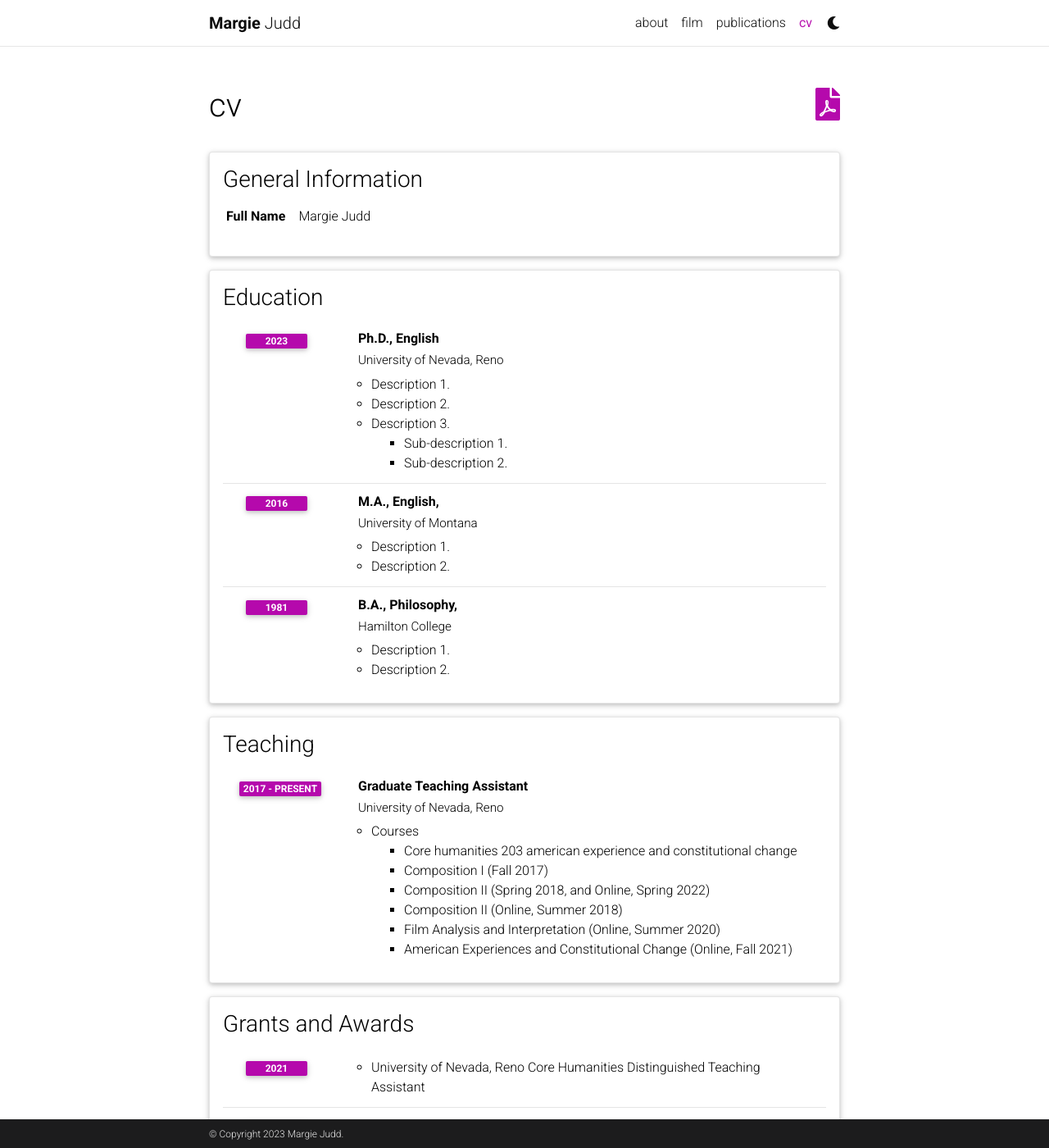
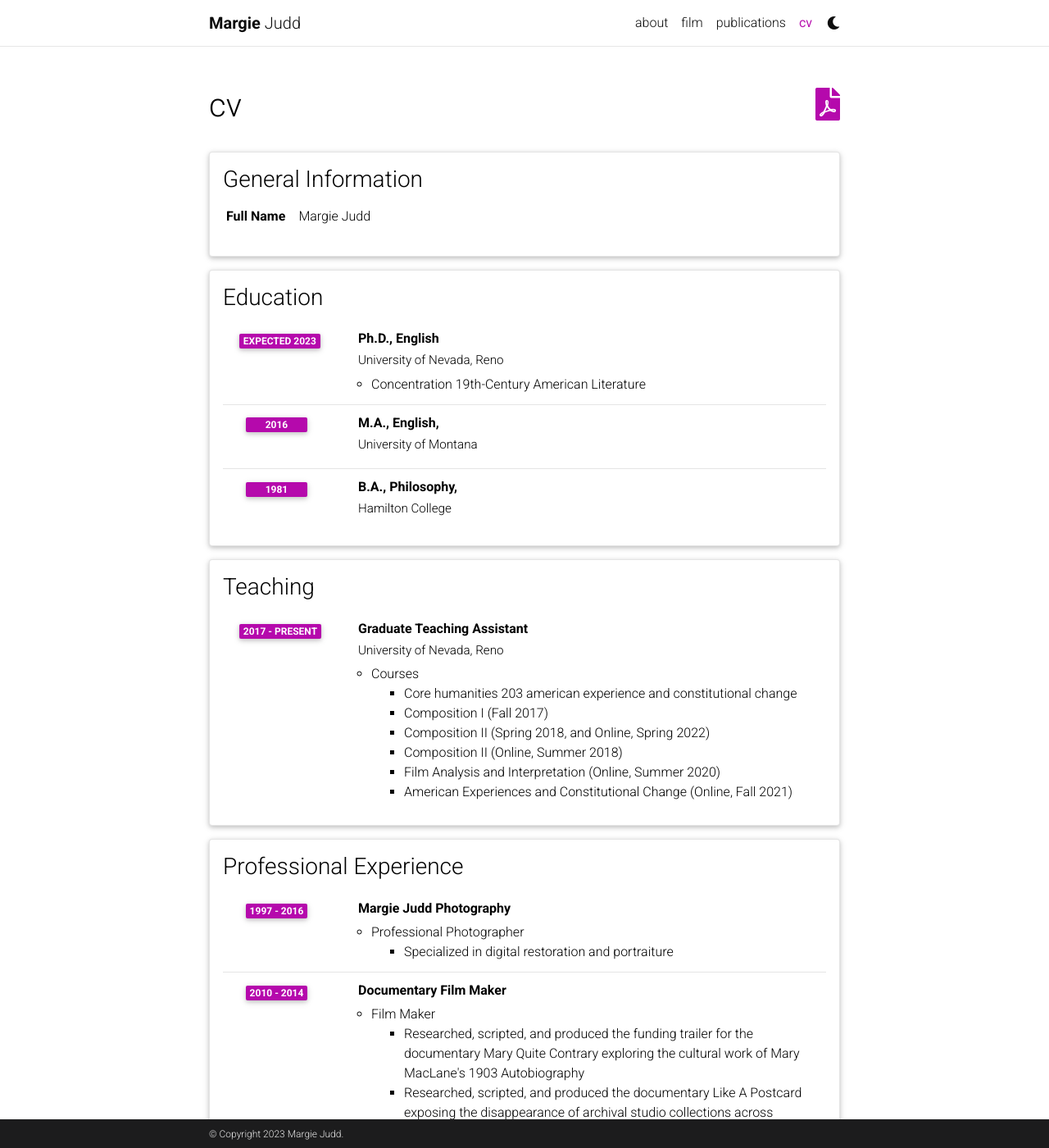
Before and after one commit to bigsky77/margie-website, a Jekyll site: the page built from _pages/cv.md, in a window 1280 px wide and 1400 px high. Shown: the whole window at 82% size. Built offline with Jekyll 4.4.1, drawn with Linux system fonts in a browser that asks for light colours; full-size pictures stand in for the smaller copies a plugin makes; comment, search, counter and statistics services are not loaded; a style sheet for code colours, icons or effects is not loaded; some of the changed text lies outside the part shown.

Commit message:
minor edits

```diff
--- a/_data/cv.yml
+++ b/_data/cv.yml
@@ -9,26 +9,17 @@
   contents:
     - title: Ph.D., English
       institution: University of Nevada, Reno
-      year: 2023
+      year: Expected 2023
       description:
-        - Description 1.
-        - Description 2.
-        - title: Description 3.
-          contents:
-            - Sub-description 1.
-            - Sub-description 2.
+        - Concentration 19th-Century American Literature
     - title: M.A., English,
       institution: University of Montana
       year: 2016
       description:
-        - Description 1.
-        - Description 2.
     - title: B.A., Philosophy,
       institution: Hamilton College
       year: 1981
       description:
-        - Description 1.
-        - Description 2.
 
 
 - title: Teaching
@@ -47,9 +38,30 @@
             - Film Analysis and Interpretation (Online, Summer 2020)
             - American Experiences and Constitutional Change (Online, Fall 2021)
 
+- title: Professional Experience
+  type: time_table
+  contents:
+    - title: Margie Judd Photography
+      year: 1997 - 2016
+      description:
+        - title: Professional Photographer
+          contents:
+            - Specialized in digital restoration and portraiture
+    - title: Documentary Film Maker
+      year: 2010 - 2014
+      description:
+        - title: Film Maker
+          contents:
+            - Researched, scripted, and produced the funding trailer for the documentary Mary Quite Contrary exploring the cultural work of Mary MacLane's 1903 Autobiography
+            - Researched, scripted, and produced the documentary Like A Postcard exposing the disappearance of archival studio collections across America and Canada as a result of the digital revolution
+
+
 - title: Grants and Awards
   type: time_table
   contents:
+    - year: 2022
+      items:
+        - Bilinski Fellowship
     - year: 2021
       items:
         - University of Nevada, Reno Core Humanities Distinguished Teaching Assistant
@@ -78,16 +90,16 @@
   contents:
     - title: “National Mythology and Changing Ideas of Masculinity”
       items:
-        - Description 1.
-        - Description 2.
+        - Core Humanities American Experience and Constitutional Change
+        - University of Nevada, Reno, April 1 2019
     - title: “Engaging Robert Maynard’s Fault Lines in Composition II”
       items:
-        - Description 1.
-        - Description 2.
+        - Committee Meeting, University of Nevada, Reno
+        - April 27 2018
     - title: “New Shifts in Female Identity Mary MacLane”
       items:
-        - Description 1.
-        - Description 2.
+        - Silver Bow Historical Society, Butte, Montana,
+        - August 11, 2014
 
 - title: Publications
   type: list
```
Also changed, not shown: _pages/about.md (+3 -9 lines).
